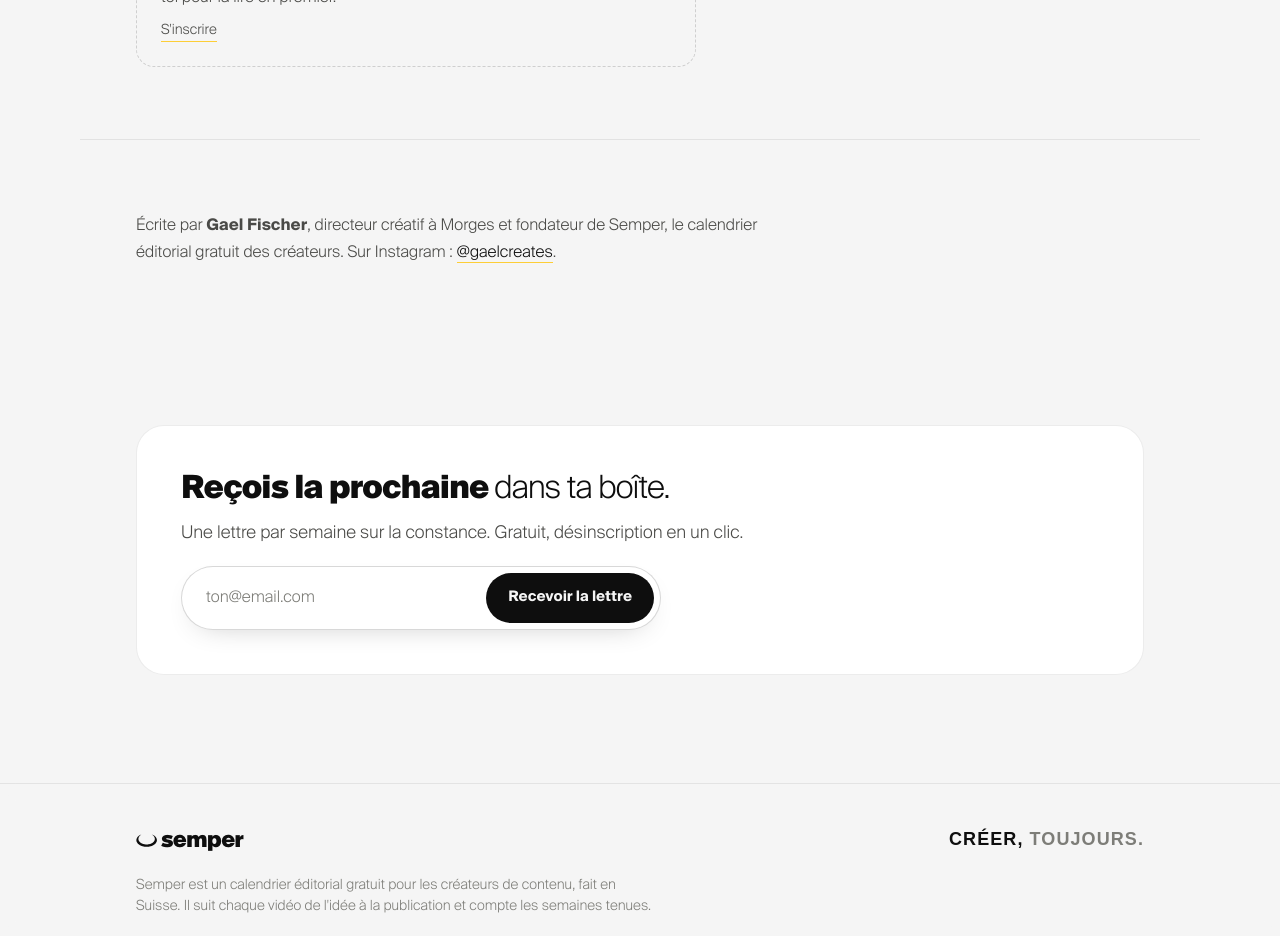
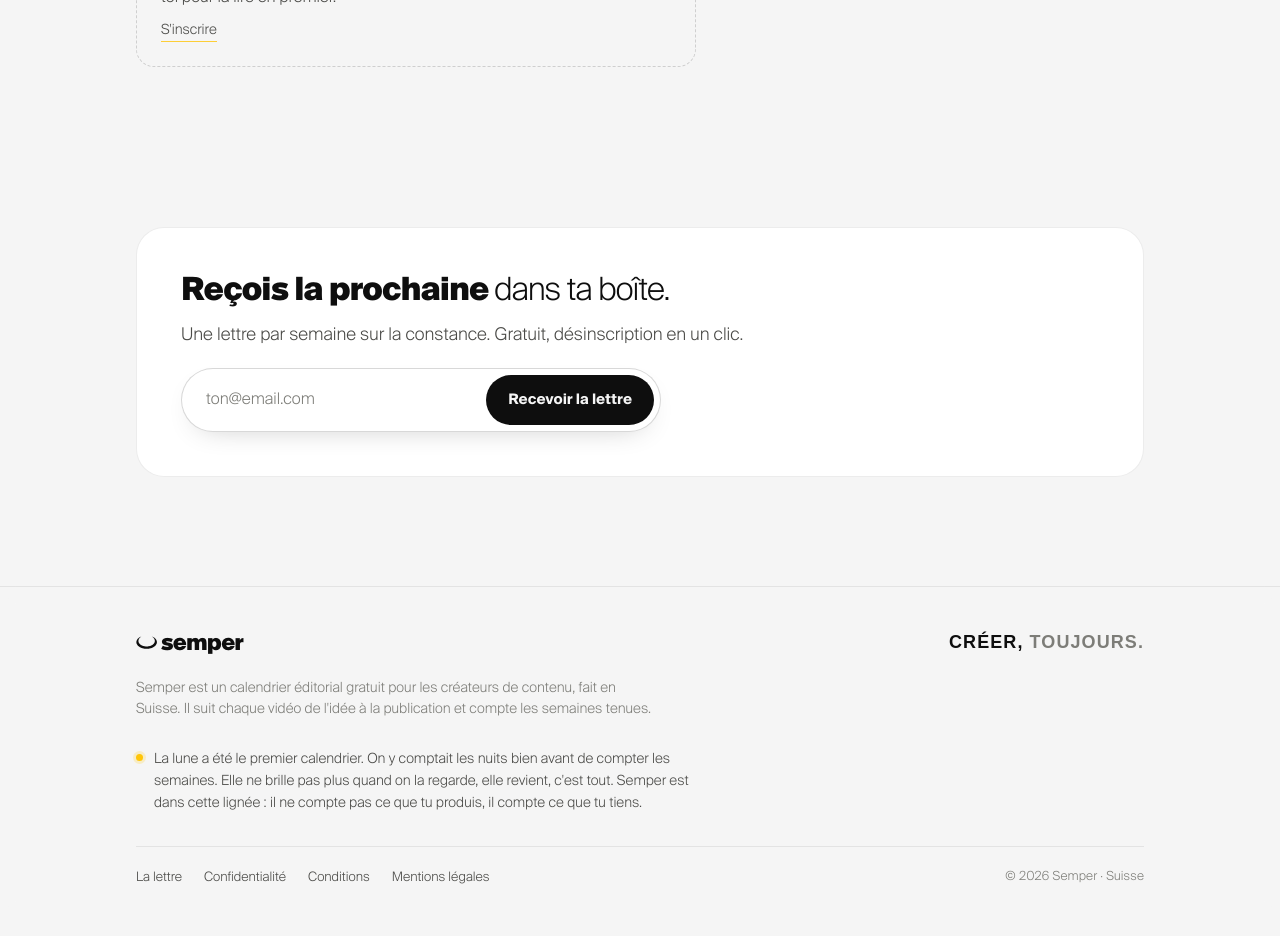
Before and after one commit to gaelcreates/semper, a Next.js app: page /lettre in a window 1280 px wide. Shown: the part 1700-2636 px from the top of the page. Built offline with nearby package versions, Linux system fonts and the light colour scheme; a web font is replaced by a local one.

Commit message:
La lettre : bloc « Écrite par » retiré
Co-Authored-By: Claude Opus 5.5 <noreply@anthropic.com>

```diff
--- a/app/(site)/lettre/page.tsx
+++ b/app/(site)/lettre/page.tsx
@@ -87,14 +87,6 @@ export default function Page() {
           )}
         </section>
 
-        {/* Qui écrit */}
-        <section className="wrap lt-sec lt-author" aria-label="Qui écrit">
-          <p>
-            Écrite par <b>Gael Fischer</b>, directeur créatif à Morges et fondateur de Semper, le calendrier éditorial gratuit des créateurs.
-            Sur Instagram : <a href="https://www.instagram.com/gaelcreates/">@gaelcreates</a>.
-          </p>
-        </section>
-
         <div className="wrap">
           <Abonnement />
         </div>
--- a/app/globals.css
+++ b/app/globals.css
@@ -882,8 +882,6 @@ h1, h2, h3, h1 .w, h2 .w { font-family: var(--font-intl), sans-serif; font-varia
 .lt-formats img { width: 100%; height: auto; border-radius: 10px; margin-bottom: 8px; }
 .lt-formats h3 { font-size: 18px; letter-spacing: -0.01em; padding-inline: 4px; }
 .lt-formats p { color: var(--ink2); font-size: 14.5px; line-height: 1.5; padding-inline: 4px; }
-.lt-author p { max-width: 60ch; color: var(--ink2); line-height: 1.65; }
-.lt-author a { color: var(--ink); border-bottom: 1px solid rgba(255, 197, 8, 0.8); }
 .lettres .tagline { display: block; margin-bottom: 18px; }
 .lt-list { list-style: none; display: grid; gap: 14px; margin-top: 28px; max-width: 860px; }
 .lt-list a { display: grid; grid-template-columns: 200px minmax(0, 1fr); gap: 20px; align-items: center; padding: 12px; border: 1px solid var(--line); border-radius: 18px; background: var(--card); transition: border-color 200ms, transform 300ms var(--ease); }
```
